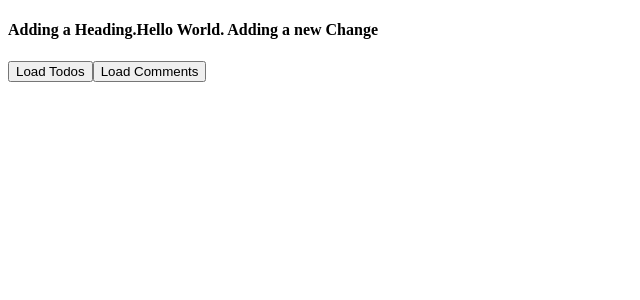
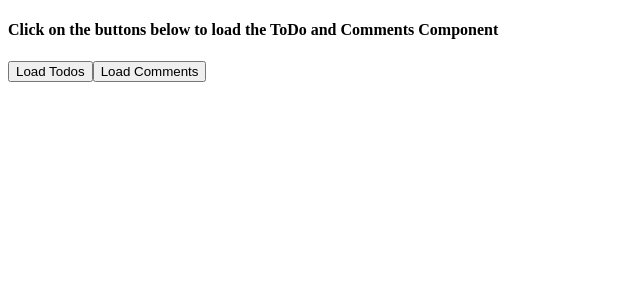
Before and after one commit to ramyabala221190/jenkinsTest, an Angular app: page / in a window 1280 px wide. Shown: the top 300 px of the page, without its empty margins (0-640 px from the left). Built offline with nearby package versions, Linux system fonts and the light colour scheme.

Commit message:
updated code

```diff
--- a/src/app/app.component.html
+++ b/src/app/app.component.html
@@ -1,4 +1,4 @@
-<h4>Adding a Heading.Hello World. Adding a new Change</h4>
+<h4>Click on the buttons below to load the ToDo and Comments Component</h4>
 
 <button [routerLink]="['todos']">Load Todos</button>
 
--- a/src/app/app.component.ts
+++ b/src/app/app.component.ts
@@ -13,6 +13,6 @@ export class AppComponent {
   }
 
   ngOnInit(){
-    console.log(`App has been built using ${environment.name}`)
+    console.log(`App is being run on ${environment.name} environment`)
   }
 }
```
